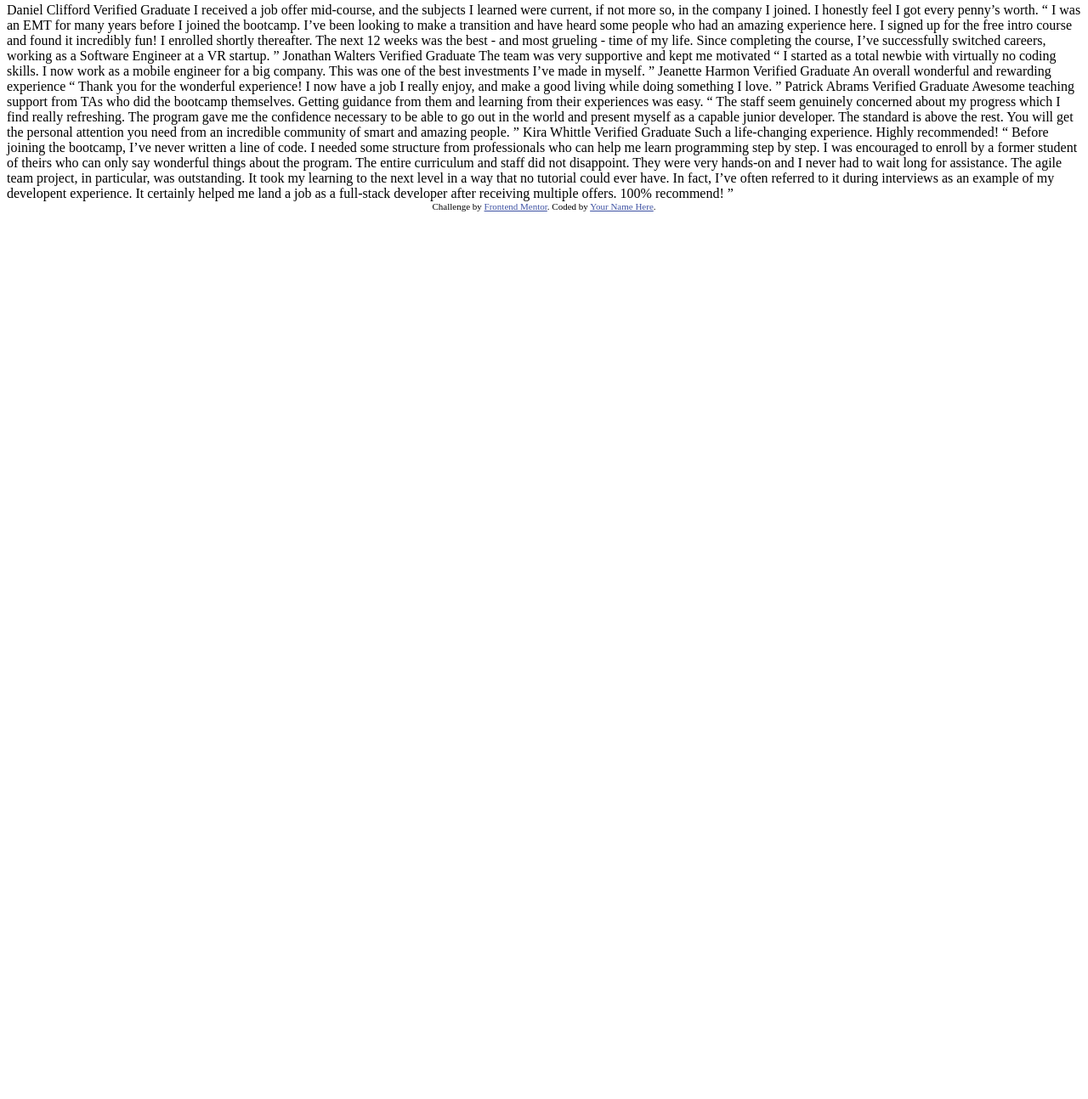
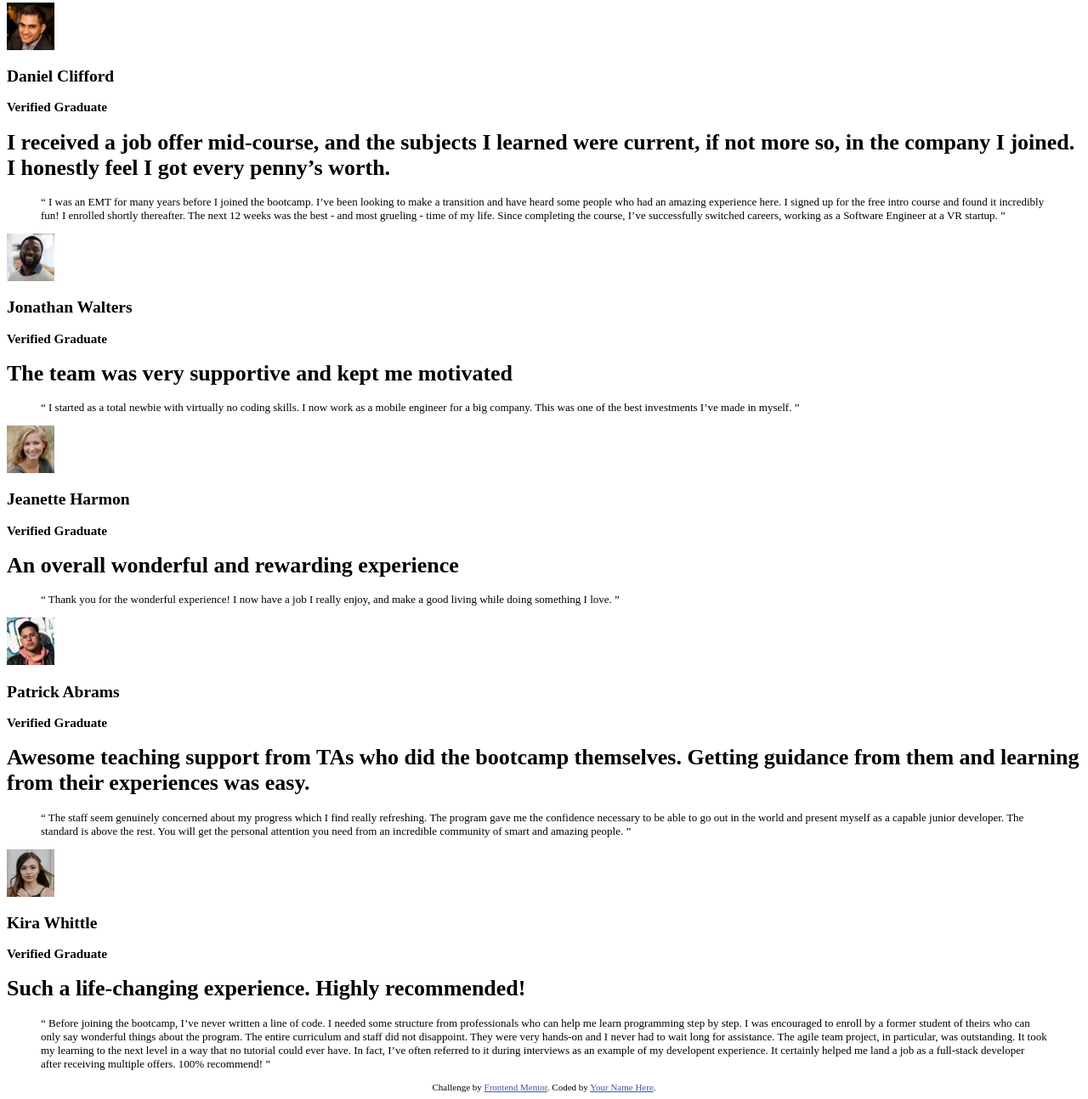
Before and after one commit to lindseyl0u/Testimonials, a plain HTML site: page index.html in a window 1280 px wide. Shown: the part 5-1299 px from the top of the page at 85% size. Before the commit the page ends 800 px from the top, so only its background shows below. Drawn offline with Linux system fonts and the light colour scheme.

Commit message:
adding in some semantic html

```diff
--- a/index.html
+++ b/index.html
@@ -5,72 +5,79 @@
   <meta name="viewport" content="width=device-width, initial-scale=1.0"> <!-- displays site properly based on user's device -->
 
   <link rel="icon" type="image/png" sizes="32x32" href="./images/favicon-32x32.png">
-
+  <link rel="stylesheet" href="styles.css">
   <title>Frontend Mentor | [Challenge Name Here]</title>
 
-  <!-- Feel free to remove these styles or customise in your own stylesheet 👍 -->
-  <style>
-    .attribution { font-size: 11px; text-align: center; }
-    .attribution a { color: hsl(228, 45%, 44%); }
-  </style>
 </head>
+
 <body>
-  Daniel Clifford
-  Verified Graduate
+  <main>
+      <img src="images/image-daniel.jpg">
+      <h2>Daniel Clifford</h2>
+      <h3>Verified Graduate</h3>
 
-  I received a job offer mid-course, and the subjects I learned were current, if not more so,
-  in the company I joined. I honestly feel I got every penny’s worth.
+      <h1>I received a job offer mid-course, and the subjects I learned were current, if not more so,
+        in the company I joined. I honestly feel I got every penny’s worth.</h1>
 
-  “ I was an EMT for many years before I joined the bootcamp. I’ve been looking to make a
+      <blockquote>&ldquo; I was an EMT for many years before I joined the bootcamp. I’ve been looking to make a
         transition and have heard some people who had an amazing experience here. I signed up
         for the free intro course and found it incredibly fun! I enrolled shortly thereafter.
         The next 12 weeks was the best - and most grueling - time of my life. Since completing
-  the course, I’ve successfully switched careers, working as a Software Engineer at a VR startup. ”
+        the course, I’ve successfully switched careers, working as a Software Engineer at a VR startup. &rdquo;
+      </blockquote>
 
-  Jonathan Walters
-  Verified Graduate
+      <img src="images/image-jonathan.jpg">
+      <h2>Jonathan Walters</h2>
+      <h3>Verified Graduate</h3>
 
-  The team was very supportive and kept me motivated
+      <h1>The team was very supportive and kept me motivated</h1>
 
-  “ I started as a total newbie with virtually no coding skills. I now work as a mobile engineer
-  for a big company. This was one of the best investments I’ve made in myself. ”
+      <blockquote>&ldquo; I started as a total newbie with virtually no coding skills. I now work as a mobile engineer
+        for a big company. This was one of the best investments I’ve made in myself. &rdquo;
+      </blockquote>
 
-  Jeanette Harmon
-  Verified Graduate
+      <img src="images/image-jeanette.jpg">
+      <h2>Jeanette Harmon</h2>
+      <h3>Verified Graduate</h3>
 
-  An overall wonderful and rewarding experience
+      <h1>An overall wonderful and rewarding experience</h1>
 
-  “ Thank you for the wonderful experience! I now have a job I really enjoy, and make a good living
-  while doing something I love. ”
+      <blockquote>&ldquo; Thank you for the wonderful experience! I now have a job I really enjoy, and make a good living
+        while doing something I love. &rdquo;
+      </blockquote>
 
-  Patrick Abrams
-  Verified Graduate
+      <img src="images/image-patrick.jpg">
+      <h2>Patrick Abrams</h2>
+      <h3>Verified Graduate</h3>
 
-  Awesome teaching support from TAs who did the bootcamp themselves. Getting guidance from them and
-  learning from their experiences was easy.
+      <h1>Awesome teaching support from TAs who did the bootcamp themselves. Getting guidance from them and
+    learning from their experiences was easy.</h1>
 
-  “ The staff seem genuinely concerned about my progress which I find really refreshing. The program
+      <blockquote>&ldquo; The staff seem genuinely concerned about my progress which I find really refreshing. The program
         gave me the confidence necessary to be able to go out in the world and present myself as a capable
         junior developer. The standard is above the rest. You will get the personal attention you need from
-  an incredible community of smart and amazing people. ”
+        an incredible community of smart and amazing people. &rdquo;
+      </blockquote>
 
-  Kira Whittle
-  Verified Graduate
+      <img src="images/image-kira.jpg">
+      <h2>Kira Whittle</h2>
+      <h3>Verified Graduate</h3>
 
-  Such a life-changing experience. Highly recommended!
+      <h1>Such a life-changing experience. Highly recommended!</h1>
 
-  “ Before joining the bootcamp, I’ve never written a line of code. I needed some structure from
+      <blockquote>&ldquo; Before joining the bootcamp, I’ve never written a line of code. I needed some structure from
         professionals who can help me learn programming step by step. I was encouraged to enroll by a former
         student of theirs who can only say wonderful things about the program. The entire curriculum and staff
         did not disappoint. They were very hands-on and I never had to wait long for assistance. The agile team
         project, in particular, was outstanding. It took my learning to the next level in a way that no tutorial
         could ever have. In fact, I’ve often referred to it during interviews as an example of my developent
         experience. It certainly helped me land a job as a full-stack developer after receiving multiple offers.
-  100% recommend! ”
-
-  <div class="attribution">
+        100% recommend! &rdquo;
+      </blockquote>
+    </main>
+    <footer class="attribution">
       Challenge by <a href="https://www.frontendmentor.io?ref=challenge" target="_blank">Frontend Mentor</a>.
       Coded by <a href="#">Your Name Here</a>.
-  </div>
+    </footer>
   </body>
 </html>
--- /dev/null
+++ b/styles.css
@@ -0,0 +1,14 @@
+* {
+    box-sizing: border-box;
+}
+
+body {
+    font-size: 13px;
+}
+
+.attribution {
+    font-size: 11px; text-align: center;
+}
+.attribution a {
+    color: hsl(228, 45%, 44%);
+}
```
Lines whose indentation alone changed are shown as unchanged.
